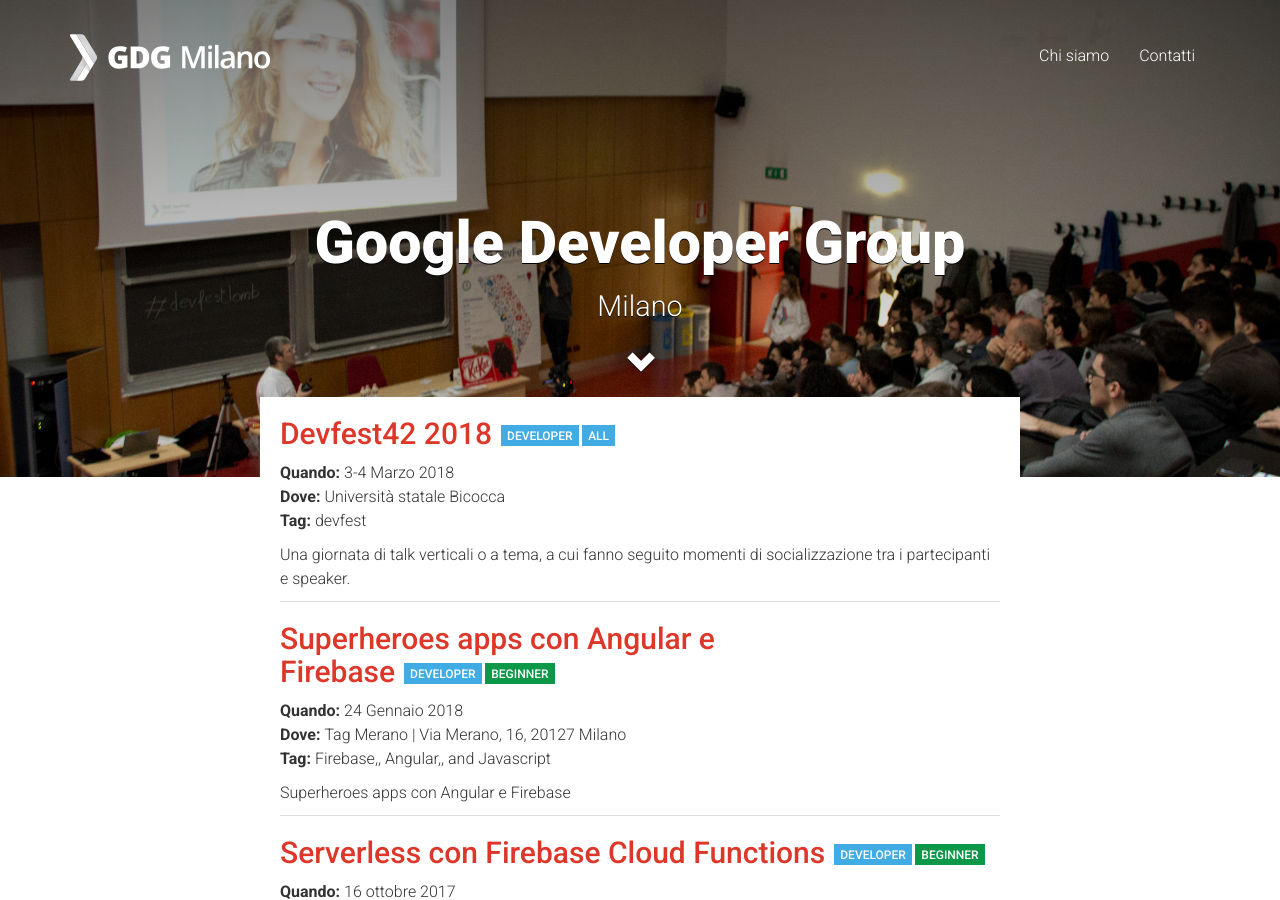
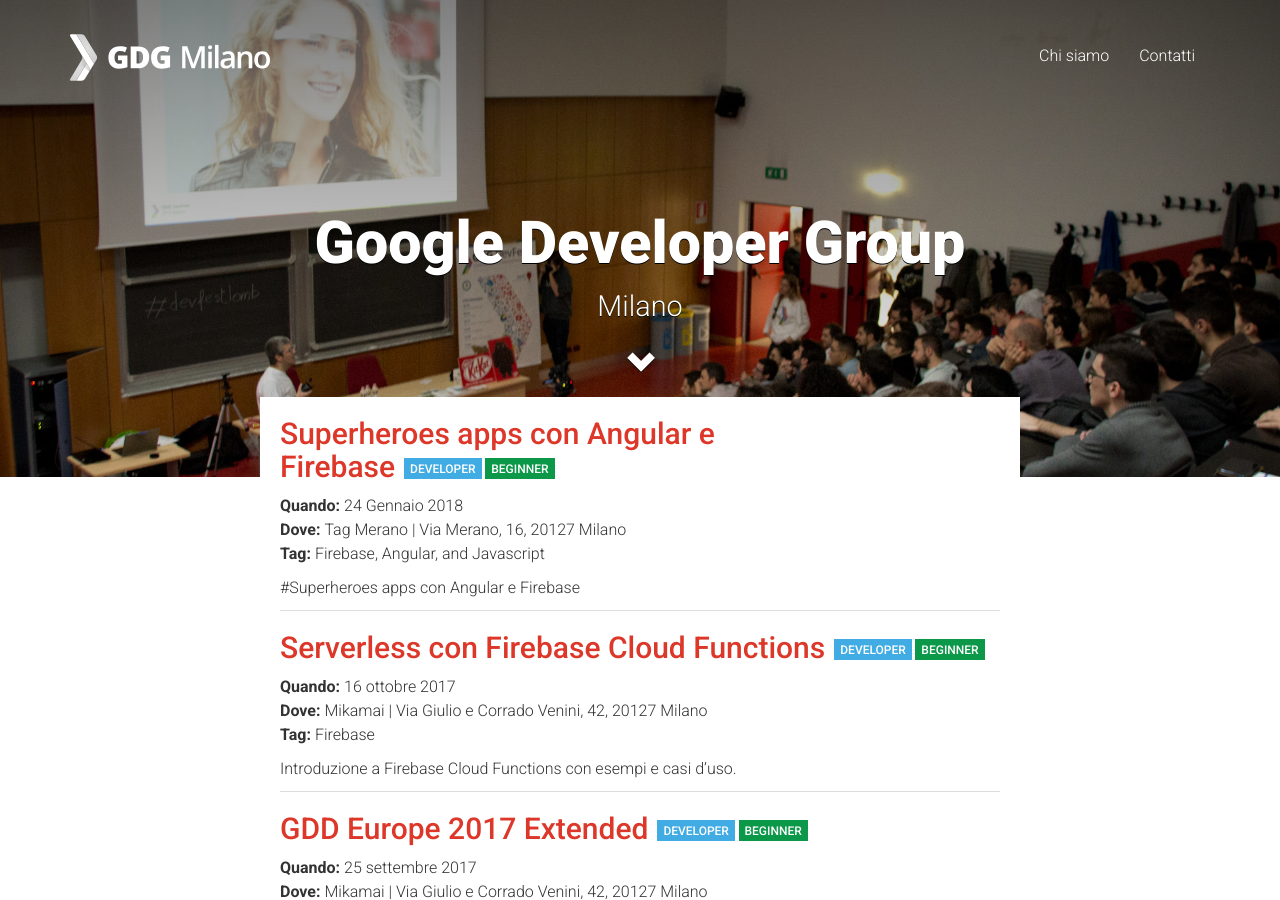
Before and after one commit to GdgMilano/gdgmilano.github.io, a Jekyll site: the page built from index.html, in a window 1280 px wide and 900 px high. Built offline with Jekyll 4.4.1, drawn with Linux system fonts in a browser that asks for light colours.

Commit message:
Fixed location

```diff
--- a/_posts/2018-03-03-42devfest2018.md
+++ /dev/null
@@ -1,16 +0,0 @@
----
-layout: page
-title: Devfest42 2018
-author: Giulia
-date: 2018-03-03
-categories: eventi
-tags: devfest
-level: all
-target: developer
-when: 3-4 Marzo 2018
-where: Università statale Bicocca
----
-Una giornata di talk verticali o a tema, a cui fanno seguito momenti di socializzazione tra i partecipanti e speaker.
-
-redirect_to: http://www.gdgmilano.it/devfest2018.html
----
```
Also changed, not shown: _posts/2018-01-24-javascript.md (+4 -3 lines).
